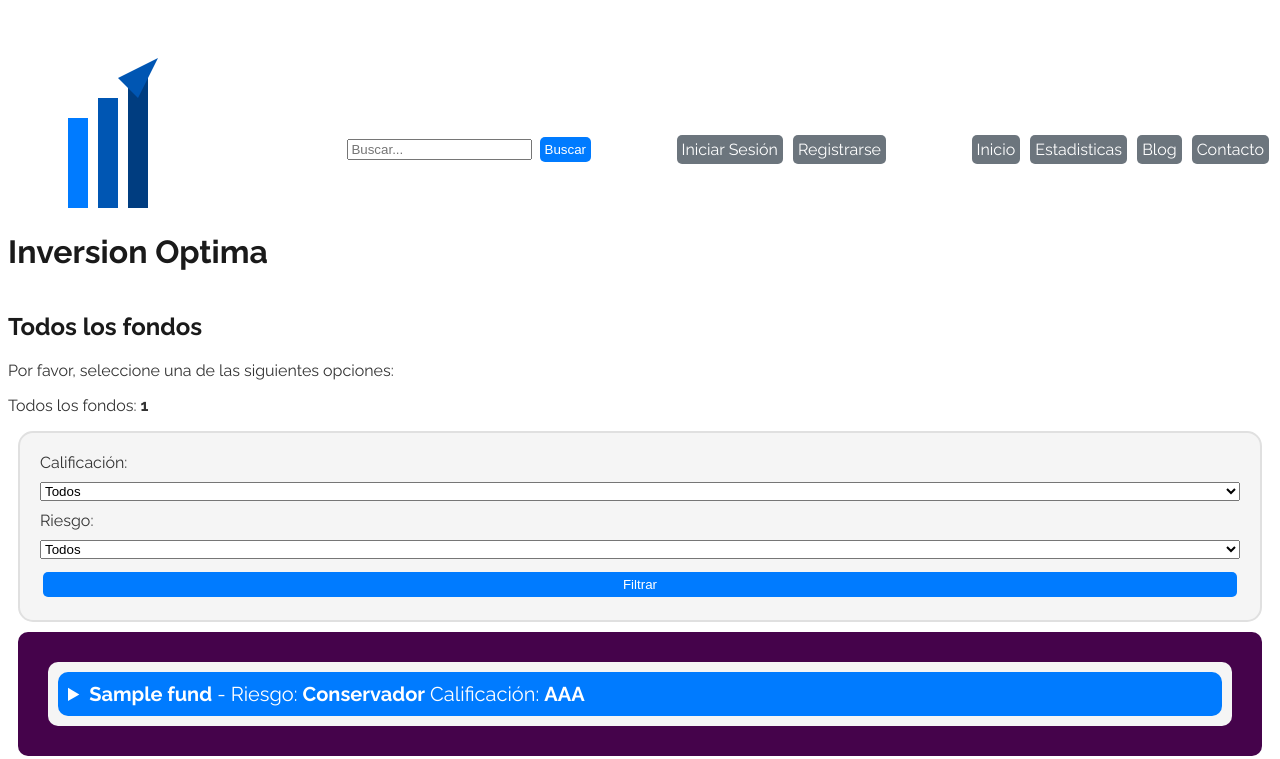
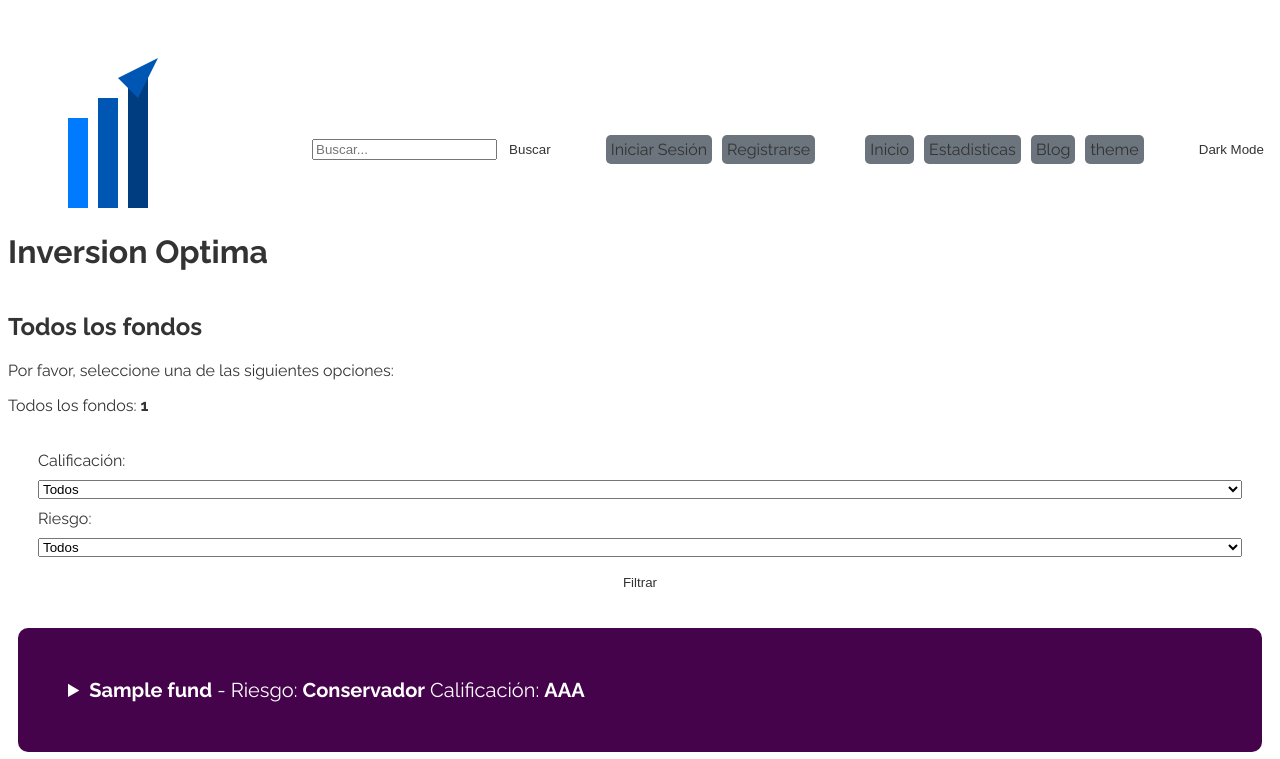
Before and after one commit to Darkcom-Dev/inversion_optima, a Django app: page / in a window 1280 px wide. Shown: the top 759 px of the page. Run offline with Django 4.2, Linux system fonts and the light colour scheme; tables that the repository leaves empty hold one stand-in row (values such as "Sample post").

Commit message:
dark light theme habilitado, filtro en statistics

```diff
--- a/fic_benchmark/admin.py
+++ b/fic_benchmark/admin.py
@@ -11,5 +11,6 @@
 
 class StatisticAdmin(admin.ModelAdmin):
     inlines = [PositionInline]
+    list_filter = ['fund', 'period']
 
 admin.site.register(models.Statistic, StatisticAdmin)
--- a/fic_benchmark/static/fic_benchmark/style.css
+++ b/fic_benchmark/static/fic_benchmark/style.css
@@ -1,5 +1,6 @@
 /* Light Theme */
 :root {
+    color-scheme: light dark;
   --background-color: #FFFFFF;
   --text-color: #333333;
   --heading-color: #1A1A1A;
@@ -16,61 +17,41 @@
   --success-color: #28A745;
   --warning-color: #FFC107;
   --error-color: #DC3545;
-}
 
-/* Dark Theme */
-body.dark-theme {
-  --background-color: #121212;
-  --text-color: #E0E0E0;
-  --heading-color: #FFFFFF;
-  --link-color: #82AAFF;
-  --link-hover-color: #539BFF;
-  --border-color: #333333;
-  --secondary-background-color: #1E1E1E;
-  --primary-button-background: #1F73FF;
-  --primary-button-text: #FFFFFF;
-  --primary-button-hover: #0056B3;
-  --secondary-button-background: #6C757D;
-  --secondary-button-text: #FFFFFF;
-  --secondary-button-hover: #5A6268;
-  --success-color: #28A745;
-  --warning-color: #FFC107;
-  --error-color: #DC3545;
-}
-
-@media (prefers-color-scheme: dark) {
-    body {
-        background-color: var(--background-color);
-        color: var(--text-color);
-        font-family: 'Raleway', sans-serif;
-
-    }
-}
-
-@media (prefers-color-scheme: light) {
-    body {
-        background-color: var(--background-color);
-        color: var(--text-color);
-        font-family: 'Raleway', sans-serif;
-    }
+  --dark-background-color: #121212;
+  --dark-text-color: #E0E0E0;
+  --dark-heading-color: #FFFFFF;
+  --dark-link-color: #82AAFF;
+  --dark-link-hover-color: #539BFF;
+  --dark-border-color: #333333;
+  --dark-secondary-background-color: #1E1E1E;
+  --dark-primary-button-background: #1F73FF;
+  --dark-primary-button-text: #FFFFFF;
+  --dark-primary-button-hover: #0056B3;
+  --dark-secondary-button-background: #6C757D;
+  --dark-secondary-button-text: #FFFFFF;
+  --dark-secondary-button-hover: #5A6268;
+  --dark-success-color: #28A745;
+  --dark-warning-color: #FFC107;
+  --dark-error-color: #DC3545;
 }
 
 body{
-    background-color: var(--background-color);
-    color: var(--text-color);
+    background-color: light-dark (var(--background-color), var(--dark-background-color));
+    color: light-dark(var(--text-color), var(--dark-text-color));
     font-family: 'Raleway', Tahoma, Geneva, Verdana, sans-serif;
 }
 
 h1, h2, h3, h4, h5, h6{
-    color: var(--heading-color);
+    color: light-dark (var(--heading-color), var(--dark-heading-color));
 }
 
 a{
     border-radius: 5px;
     padding: 5px;
     margin: 3px;
-    background-color: var(--secondary-button-background);
-    color: var(--primary-button-text);
+    background-color: light-dark(var(--secondary-button-background), var(--dark-secondary-button-background));
+    color: light-dark (var(--primary-button-text), var(--dark-primary-button-text));
     text-decoration: none;
 }
 
@@ -78,16 +59,16 @@
     border-radius: 5px;
     padding: 5px;
     margin: 3px;
-    background-color: var(--secondary-button-hover);
-    color: var(--primary-button-text);
+    background-color: light-dark(var(--secondary-button-hover), var(--dark-secondary-button-hover));
+    color: light-dark(var(--primary-button-text), var(--dark-primary-button-text));
 }
 
 button{
     border-radius: 5px;
     padding: 5px;
     margin: 3px;
-    background-color: var(--primary-button-background);
-    color: var(--primary-button-text);
+    background-color: light-dark (var(--primary-button-background), var(--dark-primary-button-background));
+    color: light-dark (var(--primary-button-text), var(--dark-primary-button-text));
     border: none;
 }
 
@@ -95,8 +76,8 @@
     border-radius: 5px;
     padding: 5px;
     margin: 3px;
-    background-color: var(--primary-button-hover);
-    color: var(--primary-button-text);
+    background-color: light-dark (var(--primary-button-hover), var(--dark-primary-button-hover));
+    color: light-dark(var(--primary-button-text), var(--dark-primary-button-text));
     border: none;
 }
 
@@ -107,53 +88,53 @@
 
 .negative-text-right{
     text-align: right;
-    color: var(--error-color);
+    color: light-dark (var(--error-color), var(--dark-error-color));
 }
 
 .border{
-    border: 2px solid var(--border-color);
+    border: 2px solid light-dark (var(--border-color), var(--dark-border-color));
 }
 
 .secondary-background{
-    background-color: var(--secondary-background-color);
+    background-color: light-dark (var(--secondary-background-color), var(--dark-secondary-background-color));
 }
 
 .button-primary{
-    background-color: var(--primary-button-background);
-    color: var(--primary-button-text);
+    background-color: light-dark(var(--primary-button-background), var(--dark-primary-button-background));
+    color: light-dark(var(--primary-button-text), var(--dark-primary-button-text));
 }
 
 .button-primary:hover{
-    background-color: var(--primary-button-hover);
+    background-color: light-dark (var(--primary-button-hover), var(--dark-primary-button-hover));
 }
 
 .button-secondary{
-    background-color: var(--secondary-button-background);
-    color: var(--secondary-button-text);
+    background-color: light-dark (var(--secondary-button-background), var(--dark-secondary-button-background));
+    color: light-dark (var(--secondary-button-text), var(--dark-secondary-button-text));
 }
 
 .button-secondary:hover{
-    background-color: var(--secondary-button-hover);
+    background-color: light-dark (var(--secondary-button-hover), var(--dark-secondary-button-hover));
 }
 
 .alert-success{
-    background-color: var(--success-color);
+    background-color: light-dark (var(--success-color), var(--dark-success-color));
 }
 
 .alert-warning{
-    background-color: var(--warning-color);
+    background-color: light-dark (var(--warning-color), var(--dark-warning-color));
 }
 
 .alert-error{
-    background-color: var(--error-color);
+    background-color: light-dark (var(--error-color), var(--dark-error-color));
 }
 
 form{
     margin: 10px;
     padding: 20px;
-    background-color: var(--secondary-background-color);
+    background-color: light-dark (var(--secondary-background-color), var(--dark-secondary-background-color));
 
-    border: 2px solid var(--border-color);
+    border: 2px solid light-dark (var(--border-color), var(--dark-border-color));
     border-radius: 15px;
     display: flex;
     flex-direction: column;
@@ -186,7 +167,7 @@
 }
 
 details{
-    background-color: var(--secondary-background-color);
+    background-color: light-dark (var(--secondary-background-color), var(--dark-secondary-background-color));
     border-radius: 10px;
     padding: 10px;
     margin: 10px;
@@ -194,9 +175,8 @@
 }
 
 summary{
-    background-color: var(--primary-button-background);
-
-    color: var(--text-color);
+    background-color: light-dark (var(--primary-button-background), var(--dark-primary-button-background));
+    color: light-dark (var(--text-color), var(--dark-text-color));
     padding: 10px;
     border-radius: 10px;
     color: white;
--- a/fic_benchmark/templates/fic_benchmark/base.html
+++ b/fic_benchmark/templates/fic_benchmark/base.html
@@ -30,7 +30,6 @@
       </svg>
       <h1>Inversion Optima</h1>
     </div>
-
     <div class="search">
       <input type="text" placeholder="Buscar...">
       <button>Buscar</button>
@@ -43,9 +42,26 @@
         <a href="{% url 'fic_benchmark:index' %}">Inicio</a>
         <a href="{% url 'fic_benchmark:statistics' %}">Estadisticas</a>
         <a href="#blog">Blog</a>
-            <a href="#contacto">Contacto</a>
+        <a href="#theme">theme</a>
     </nav>
+    <button id="dark-mode-toggle">Dark Mode</button>
     </header>
+    <script>
+      const darkModeToggle = document.getElementById('dark-mode-toggle');
+      const root = document.documentElement;
+
+      darkModeToggle.addEventListener('click', () => {
+        if (root.style.getPropertyValue('color-scheme') === 'light') {
+          root.style.setProperty('color-scheme', 'dark');
+        }
+        else{
+          root.style.setProperty('color-scheme', 'light');
+        }
+      });
+
+
+
+    </script>
     <div id="container">
         {% block container %}
         <!-- Contenido por defecto que puede ser sobrescrito -->
```
Lines whose indentation alone changed are shown as unchanged.
